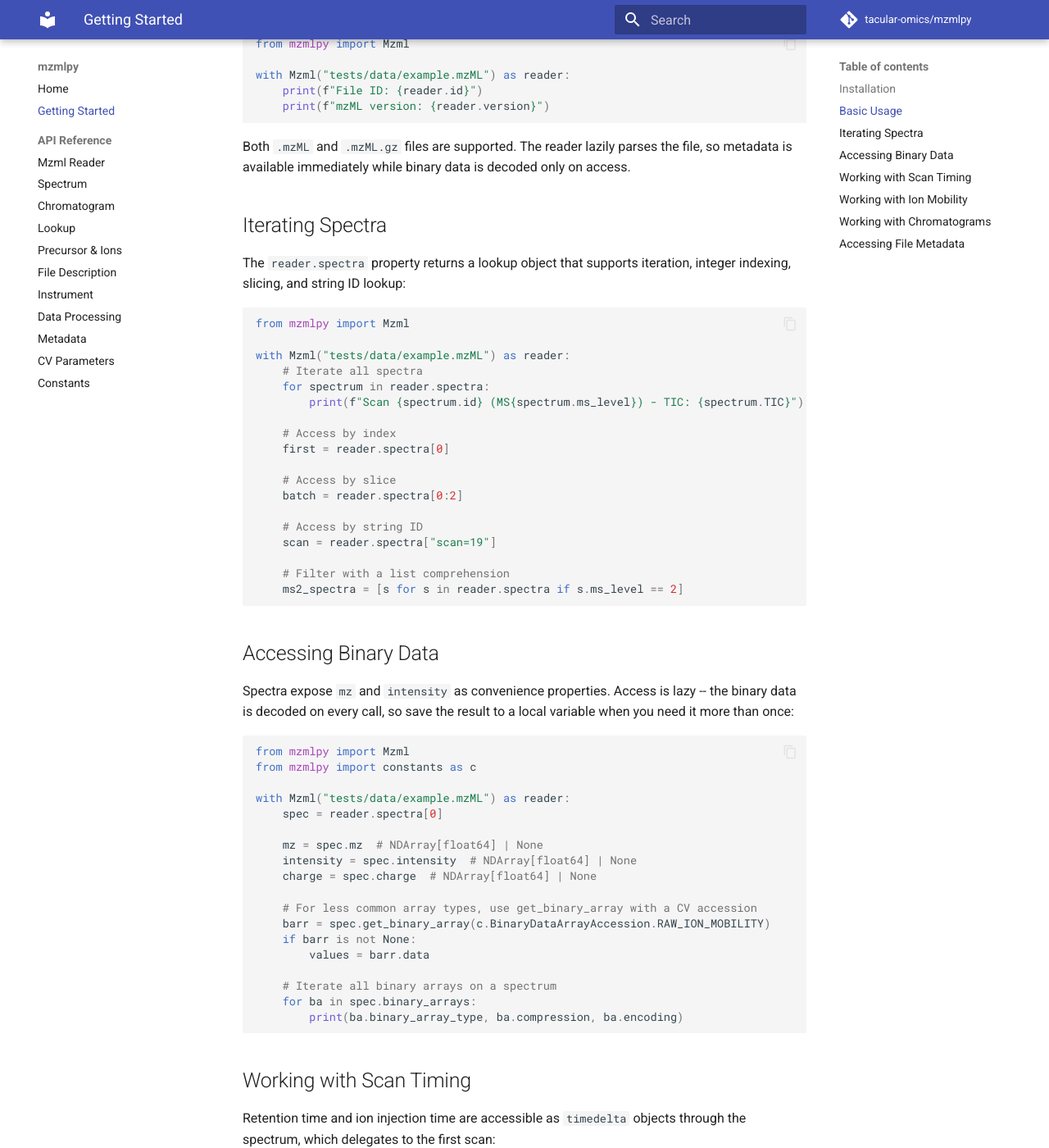
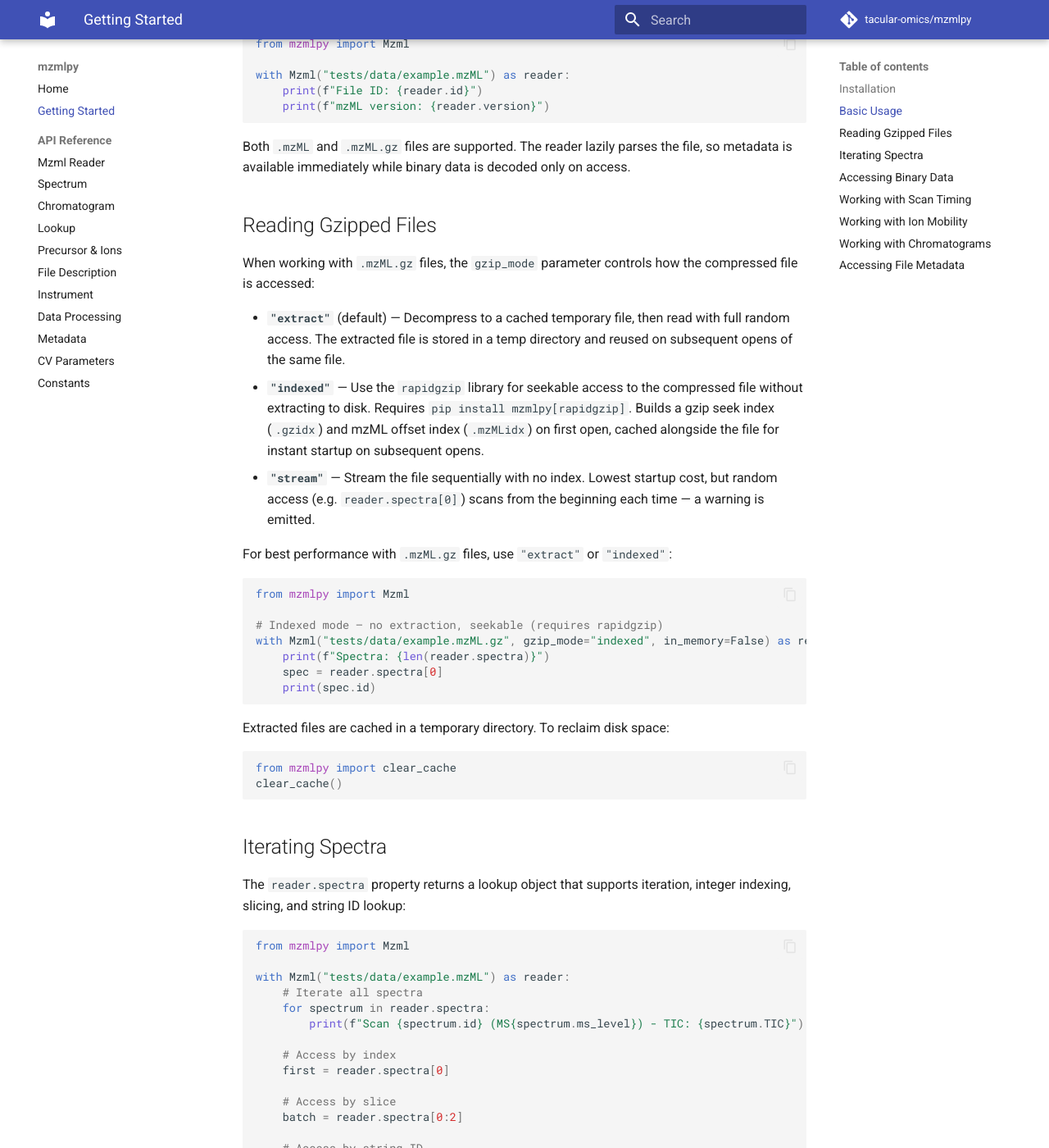
Before and after one commit to tacular-omics/mzmlpy, an MkDocs documentation site: the page built from docs/getting-started.md, in a window 1280 px wide and 1400 px high, scrolled down 509 px. Shown: the whole window at 82% size. Built offline with MkDocs 1.6.1 and Material for MkDocs 9.7.7, drawn with Linux system fonts in a browser that asks for light colours; comment, search, counter and statistics services are not loaded.

Commit message:
Add docs for gzip modes, stream warnings, and clear_cache function
- Update README and getting-started.md with gzip_mode documentation,
  recommending extract or indexed mode for .gz files
- Add rapidgzip to optional extras in README
- Add warnings to StandardGzip random access methods (stream mode)
  telling users to use extract or indexed mode instead
- Make StandardGzip.spectrum_ids/chromatogram_ids scan the file once
  and cache results (previously returned empty lists)
- Add clear_cache() function to remove cached extracted files from
  the mzmlpy temp directory, exported from mzmlpy.__init__

https://claude.ai/code/session_01YGcnnE8hVW1XJWsxN7UMQy

````diff
--- a/docs/getting-started.md
+++ b/docs/getting-started.md
@@ -27,6 +27,33 @@ with Mzml("tests/data/example.mzML") as reader:
 ```
 
 Both `.mzML` and `.mzML.gz` files are supported. The reader lazily parses the file, so metadata is available immediately while binary data is decoded only on access.
+
+## Reading Gzipped Files
+
+When working with `.mzML.gz` files, the `gzip_mode` parameter controls how the compressed file is accessed:
+
+- **`"extract"`** (default) — Decompress to a cached temporary file, then read with full random access. The extracted file is stored in a temp directory and reused on subsequent opens of the same file.
+- **`"indexed"`** — Use the `rapidgzip` library for seekable access to the compressed file without extracting to disk. Requires `pip install mzmlpy[rapidgzip]`. Builds a gzip seek index (`.gzidx`) and mzML offset index (`.mzMLidx`) on first open, cached alongside the file for instant startup on subsequent opens.
+- **`"stream"`** — Stream the file sequentially with no index. Lowest startup cost, but random access (e.g. `reader.spectra[0]`) scans from the beginning each time — a warning is emitted.
+
+For best performance with `.mzML.gz` files, use `"extract"` or `"indexed"`:
+
+```python
+from mzmlpy import Mzml
+
+# Indexed mode — no extraction, seekable (requires rapidgzip)
+with Mzml("tests/data/example.mzML.gz", gzip_mode="indexed", in_memory=False) as reader:
+    print(f"Spectra: {len(reader.spectra)}")
+    spec = reader.spectra[0]
+    print(spec.id)
+```
+
+Extracted files are cached in a temporary directory. To reclaim disk space:
+
+```python
+from mzmlpy import clear_cache
+clear_cache()
+```
 
 ## Iterating Spectra
 
--- a/src/mzmlpy/__init__.py
+++ b/src/mzmlpy/__init__.py
@@ -37,10 +37,12 @@ from .spectra import (
     SelectedIon,
     Spectrum,
 )
+from .util import clear_cache
 
 __all__ = [
     "__version__",
     "Mzml",
+    "clear_cache",
     "SpectrumLookup",
     "ChromatogramLookup",
     "DataProcessing",
````
Also changed, not shown: README.md (+30 -0 lines), 2 other files.
